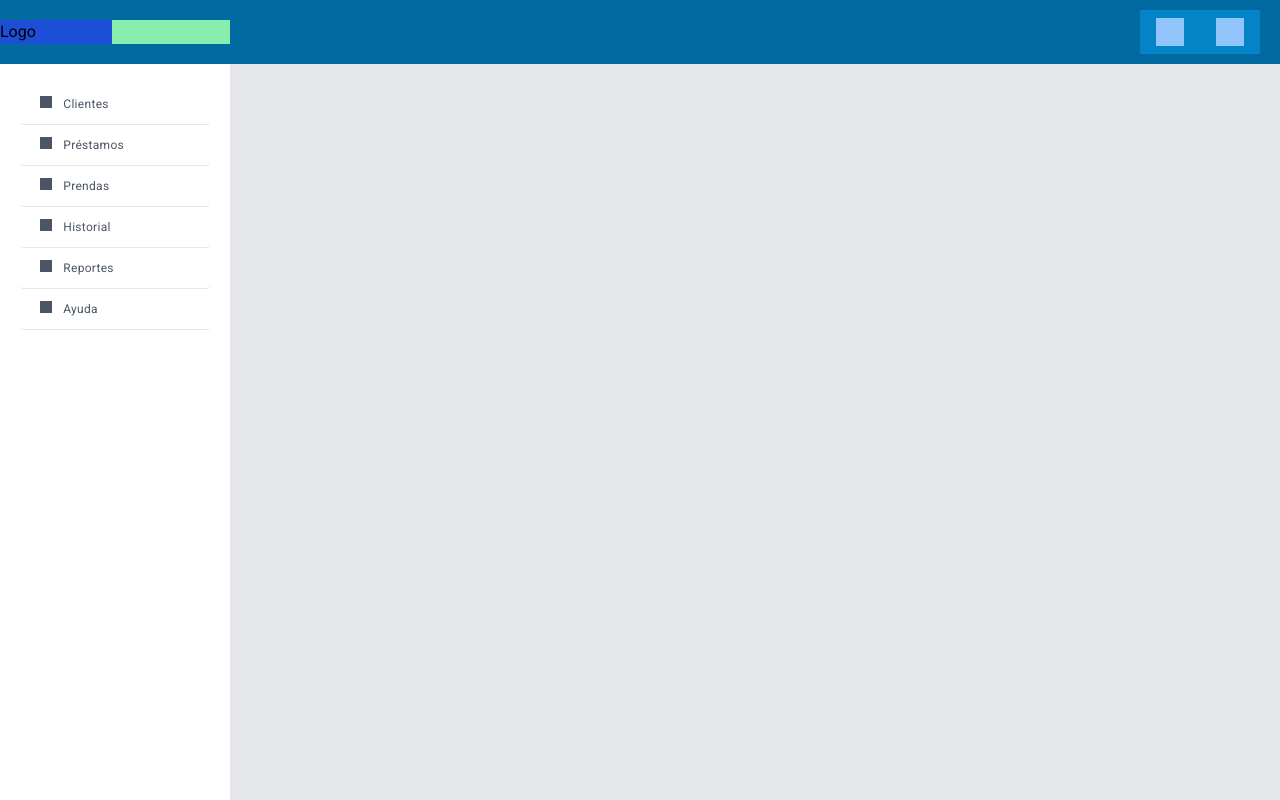
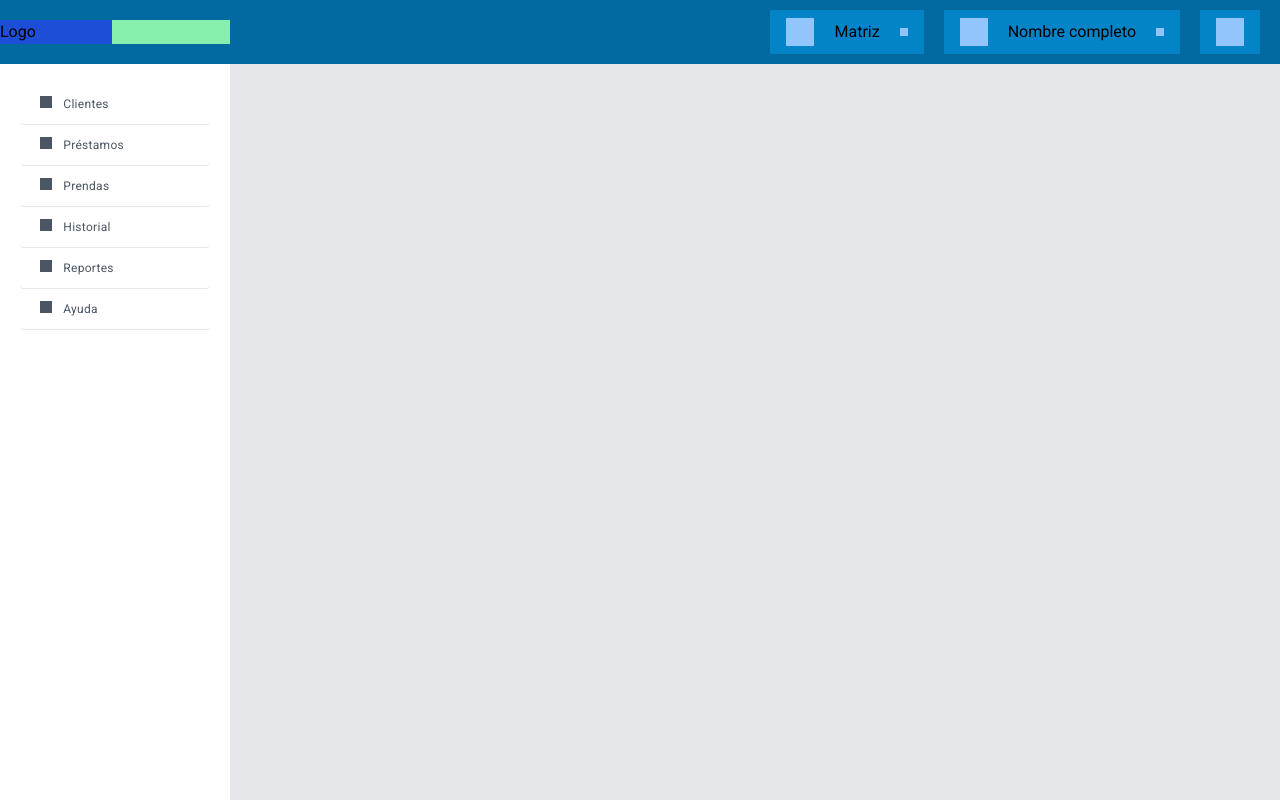
Before and after one commit to karen-nino/711-automotores, a Next.js app: page / in a window 1280 px wide. Built offline with nearby package versions, Linux system fonts and the light colour scheme.

Commit message:
topnav buttons

```diff
--- a/app/dashboard/topnav.js
+++ b/app/dashboard/topnav.js
@@ -6,15 +6,22 @@ export const Topnav = () => {
             <div className='min-w-[230px] self-center bg-green-300'>
                 <div className='bg-blue-700 w-28'>Logo</div>
             </div>
-            <div className='flex items-center justify-end px-5 '>
-                <ul>
+            <div className='flex items-center justify-end px-5 gap-[20px]'>
+                <ul className='flex gap-[20px]'>
                     <li>
-                        <a className='block px-4 py-2 bg-sky-600 '>
+                        <a className='px-4 py-2 bg-sky-600 flex items-center gap-[20px]'>
                             <div className='bg-blue-300 h-7 w-7'></div>
+                            <span>Matriz</span>
+                            <div className='w-2 h-2 bg-blue-300'></div>
                         </a>
                     </li>
-                </ul>
-                <ul>
+                    <li>
+                        <a className='px-4 py-2 bg-sky-600 flex items-center gap-[20px]'>
+                            <div className='bg-blue-300 h-7 w-7'></div>
+                            <span>Nombre completo</span>
+                            <div className='w-2 h-2 bg-blue-300'></div>
+                        </a>
+                    </li>
                     <li>
                         <a className='block px-4 py-2 bg-sky-600 '>
                             <div className='bg-blue-300 h-7 w-7'></div>
```
